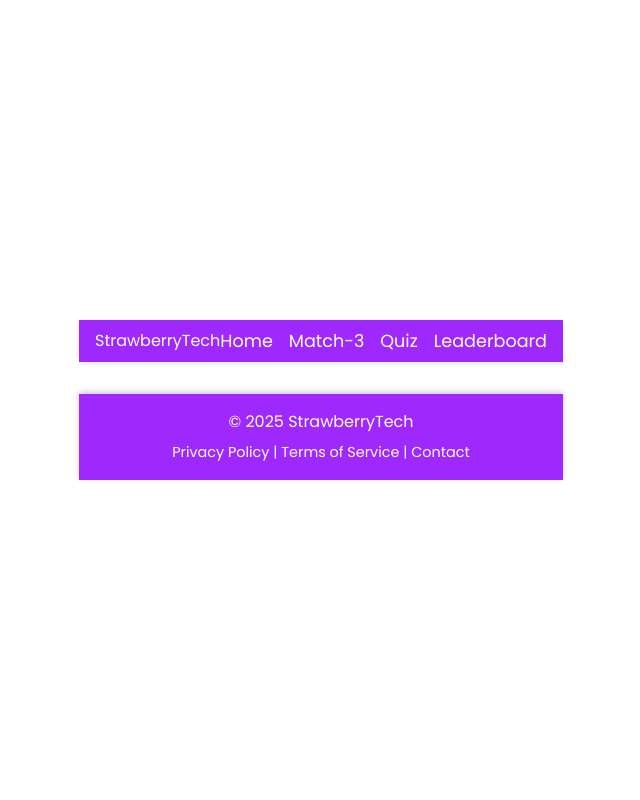
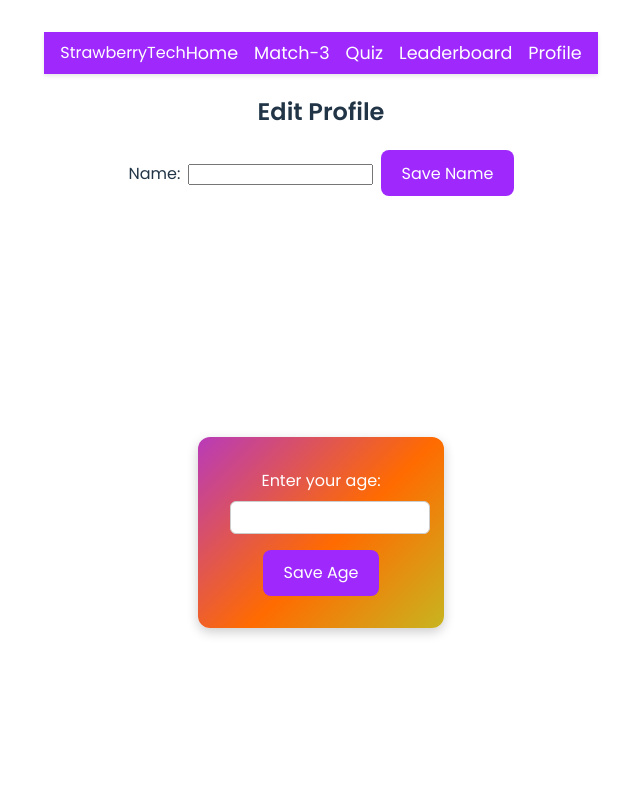
Before and after one commit to unnamedmistress/StrawberryTech, a React (Vite) app in the folder learning-games/: page /profile in a window 1280 px wide. Shown: the top 800 px of the page, without its empty margins (319-959 px from the left). Built offline with nearby package versions, Linux system fonts and the light colour scheme.

Commit message:
Add profile page and age form editing

```diff
--- a/learning-games/src/App.tsx
+++ b/learning-games/src/App.tsx
@@ -5,6 +5,7 @@ import SplashPage from './pages/SplashPage'
 import Match3Game from './pages/Match3Game'
 import QuizGame from './pages/QuizGame'
 import LeaderboardPage from './pages/LeaderboardPage'
+import ProfilePage from './pages/ProfilePage'
 import { Toaster } from 'react-hot-toast'
 import NavBar from './components/layout/NavBar'
 import Footer from './components/layout/Footer'
@@ -21,6 +22,7 @@ function App() {
         <Route path="/games/match3" element={<Match3Game />} />
         <Route path="/games/quiz" element={<QuizGame />} />
         <Route path="/leaderboard" element={<LeaderboardPage />} />
+        <Route path="/profile" element={<ProfilePage />} />
       </Routes>
       {/* Verification comment: routes render correctly with context */}
       <Toaster />
--- a/learning-games/src/components/layout/NavBar.tsx
+++ b/learning-games/src/components/layout/NavBar.tsx
@@ -27,6 +27,9 @@ export default function NavBar() {
         <li>
           <Link to="/leaderboard">Leaderboard</Link>
         </li>
+        <li>
+          <Link to="/profile">Profile</Link>
+        </li>
       </ul>
     </nav>
   )
--- a/learning-games/src/pages/AgeInputForm.tsx
+++ b/learning-games/src/pages/AgeInputForm.tsx
@@ -8,22 +8,32 @@ import './AgeInputForm.css'
  * Form for collecting the user's age. Age is stored in context
  * and later used to customize game content by age group.
  */
-export default function AgeInputForm() {
+export default function AgeInputForm({
+  onSaved,
+  allowEdit = false,
+}: {
+  onSaved?: () => void
+  allowEdit?: boolean
+}) {
   const { user, setAge } = useContext(UserContext)
   const [age, setAgeState] = useState<number | ''>(user.age ?? '')
   const navigate = useNavigate()
 
-  // If age already exists, go straight to the game selection page
+  // If age already exists and editing isn't allowed, redirect away
   useEffect(() => {
-    if (user.age) navigate('/')
-  }, [user.age, navigate])
+    if (user.age && !allowEdit) navigate('/')
+  }, [user.age, navigate, allowEdit])
 
   function handleSubmit(e: FormEvent) {
     e.preventDefault()
     const ageNumber = Number(age)
     if (ageNumber >= 12 && ageNumber <= 18) {
       setAge(ageNumber)
-      navigate('/')
+      if (onSaved) {
+        onSaved()
+      } else {
+        navigate('/')
+      }
     } else {
       alert('Age must be between 12 and 18')
     }
--- /dev/null
+++ b/learning-games/src/pages/ProfilePage.tsx
@@ -0,0 +1,34 @@
+import { useContext, useState } from 'react'
+import { useNavigate } from 'react-router-dom'
+import AgeInputForm from './AgeInputForm'
+import { UserContext } from '../context/UserContext'
+
+export default function ProfilePage() {
+  const { user, setName } = useContext(UserContext)
+  const [name, setNameState] = useState(user.name ?? '')
+  const navigate = useNavigate()
+
+  function handleSaveName(e: React.FormEvent) {
+    e.preventDefault()
+    setName(name)
+    navigate('/')
+  }
+
+  return (
+    <div style={{ textAlign: 'center' }}>
+      <h2>Edit Profile</h2>
+      <form onSubmit={handleSaveName} style={{ marginBottom: '1rem' }}>
+        <label htmlFor="name">Name:</label>
+        <input
+          id="name"
+          type="text"
+          value={name}
+          onChange={(e) => setNameState(e.target.value)}
+          style={{ marginLeft: '0.5rem' }}
+        />
+        <button type="submit" style={{ marginLeft: '0.5rem' }}>Save Name</button>
+      </form>
+      <AgeInputForm allowEdit onSaved={() => navigate('/')} />
+    </div>
+  )
+}
```
